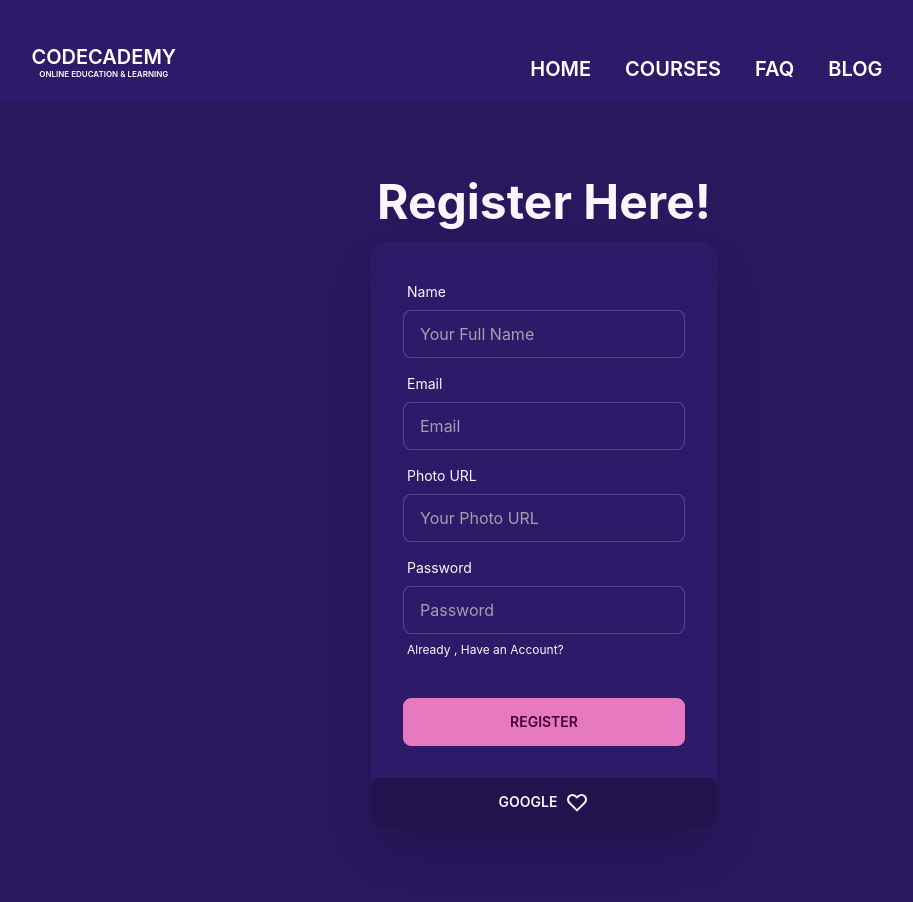
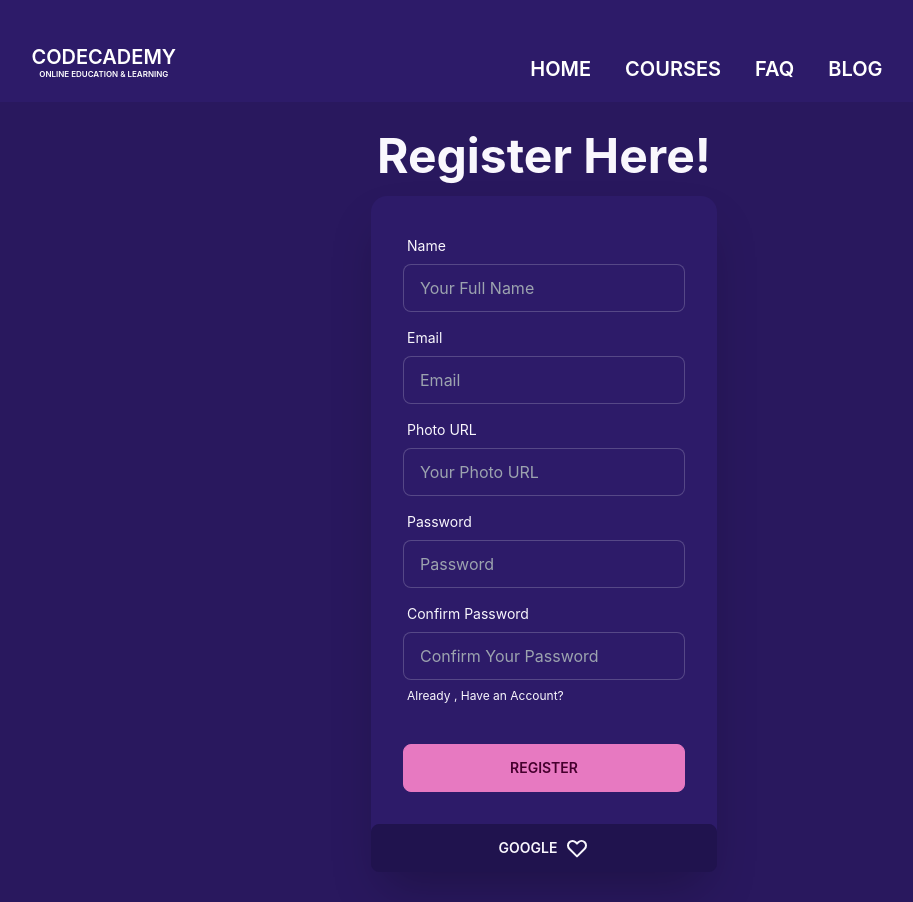
Before and after one commit to Robiul178/codemoon, a React (Create React App) app: page /register in a window 1280 px wide. Shown: the top 902 px of the page, without its empty margins (96-1009 px from the left). Built offline with nearby package versions, Linux system fonts and the light colour scheme; no server answers.

Commit message:
set password and confirm password

```diff
--- a/package.json
+++ b/package.json
@@ -13,6 +13,7 @@
     "react-dom": "^18.2.0",
     "react-router-dom": "^6.4.2",
     "react-scripts": "5.0.1",
+    "react-toastify": "^9.0.8",
     "web-vitals": "^2.1.4"
   },
   "scripts": {
--- a/src/componants/Register.js
+++ b/src/componants/Register.js
@@ -5,6 +5,7 @@ import { AuthContext } from './Context/UseContext';
 const Register = () => {
 
     const { createUser, signInWithGoogle } = useContext(AuthContext);
+    const [done, setDone] = useState(false)
 
     const handleSubmit = event => {
         event.preventDefault();
@@ -13,6 +14,7 @@ const Register = () => {
         const password = form.password.value;
         const name = form.name.value;
         const photoURL = form.photoURL.value;
+        const cpassword = form.confirmpassword.value;
         createUser(photoURL, name)
 
         createUser(email, password)
@@ -22,9 +24,16 @@ const Register = () => {
             })
             .catch(error => {
                 console.error(error)
-            })
+            });
 
-        alert('Register Sucess')
+
+        if (password === cpassword) {
+
+        }
+        else {
+            alert("Your password is not correct")
+        }
+        setDone(true)
     }
 
     const handleGoogleSignIn = () => {
@@ -65,10 +74,17 @@ const Register = () => {
                                 <span className="label-text">Password</span>
                             </label>
                             <input type="text" name='password' placeholder="Password" className="input input-bordered" required />
+                        </div>
+                        <div className="form-control">
+                            <label className="label">
+                                <span className="label-text">Confirm Password</span>
+                            </label>
+                            <input type="text" name='confirmpassword' placeholder="Confirm Your Password" className="input input-bordered" required />
                             <label className="label">
                                 <Link to="/login" className="label-text-alt link link-hover"> Already , Have an Account?</Link>
                             </label>
                         </div>
+                        {/* <span>{done && "Your Registration Success"}</span> */}
                         <div className="form-control mt-6">
                             <button className="btn btn-primary">Register</button>
                         </div>
```
Also changed, not shown: 1 other file (tests, documents, lock files or other folders).
